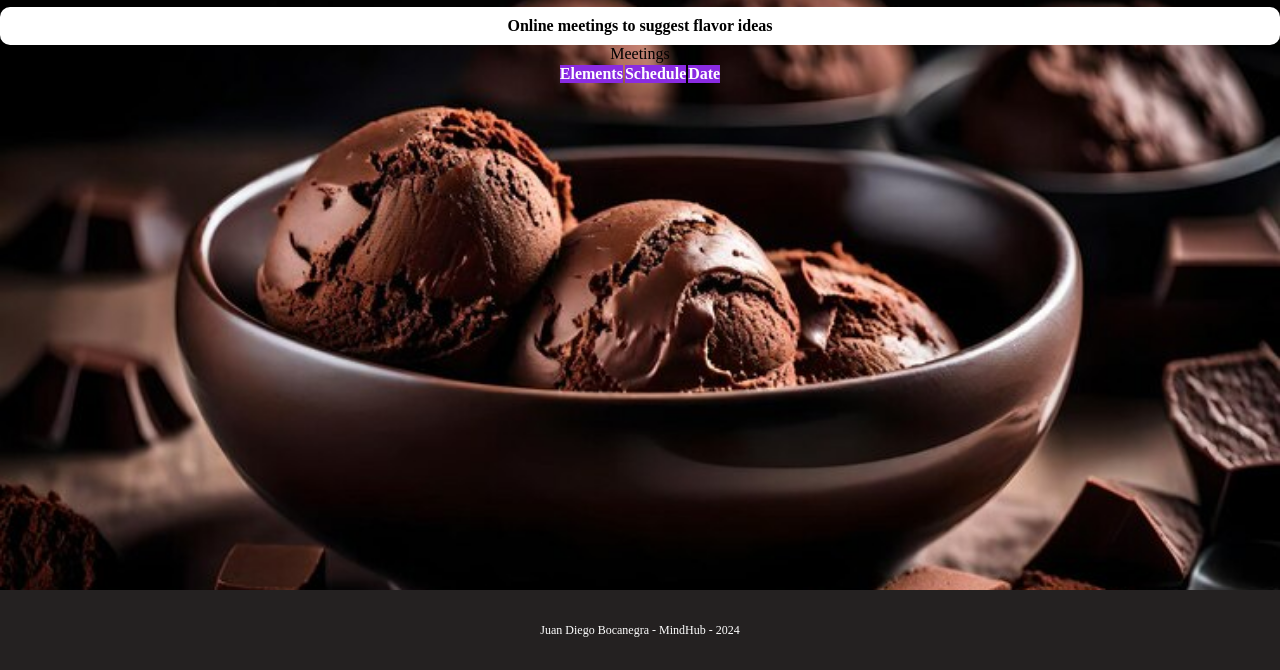
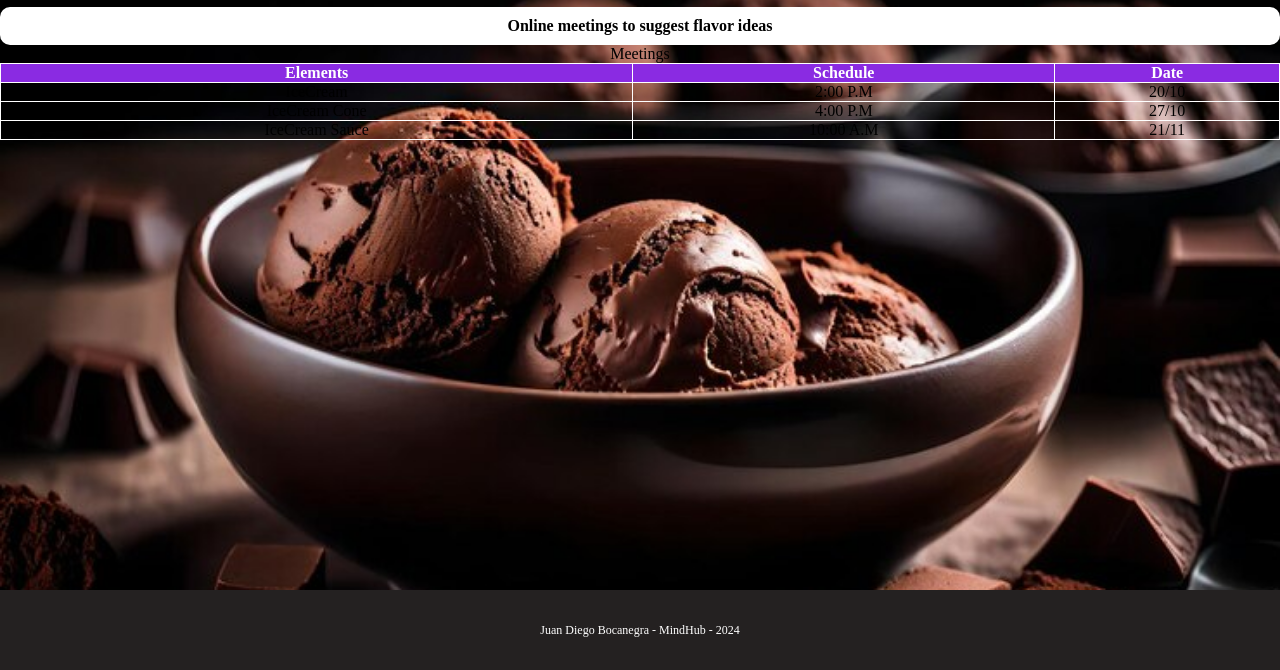
Before and after one commit to Boca117/Sprint, a plain HTML site: page pages/moreInfo.html in a window 1280 px wide. Shown: the part 162-832 px from the top of the page. Drawn offline with Linux system fonts and the light colour scheme.

Commit message:
Se crea el cuerpo de la tabla y se le da bordes a la misma

```diff
--- a/pages/moreInfo.html
+++ b/pages/moreInfo.html
@@ -33,18 +33,38 @@
             </h2>
 
             <div class="table1">
-                <table>
+                <table class="meetings">
                     <caption>
                         Meetings
                     </caption>
 
-                <tr>
-                    <thead class="encabezado">
-                        <th> Elements </th>
-                        <th> Schedule </th>
-                        <th> Date </th>
-                    </thead>
-                </tr>
+                <thead>
+                    <tr class="encabezado">
+                        <th class="th"> Elements </th>
+                        <th class="th"> Schedule </th>
+                        <th class="th"> Date </th>
+                    </tr>
+                </thead>
+
+                <tbody>
+                    <tr>
+                        <td class="td"> IceCream </td>
+                        <td class="td"> 2:00 P.M </td>
+                        <td class="td"> 20/10 </td>
+                    </tr>
+
+                    <tr>
+                        <td class="td"> IceCream Cone</td>
+                        <td class="td"> 4:00 P.M </td>
+                        <td class="td"> 27/10 </td>
+                    </tr>
+
+                    <tr>
+                        <td class="td"> IceCream Sauce </td>
+                        <td class="td"> 10:00 A.M </td>
+                        <td class="td"> 21/11 </td>
+                </tbody>
+
                 </table>
             </div>
         </main>
--- a/styles.css
+++ b/styles.css
@@ -175,16 +175,25 @@ main {
 
 /* More Info */
 
+
 .table1 {
     display: flex;
     justify-content: center;
-    z-index: 100;
+    flex-direction: column;
+    text-align: center;
 }
 
 .encabezado {
     color: white;
     background-color: blueviolet;
 }
+
+.meetings, .th, .td {
+    border-collapse: collapse;
+    border: 1px solid white;
+}
+
+
 
 /* Footer */
 footer {
```
